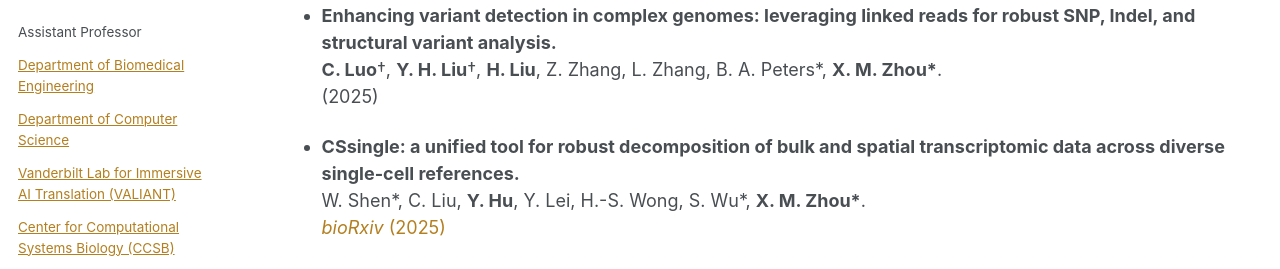
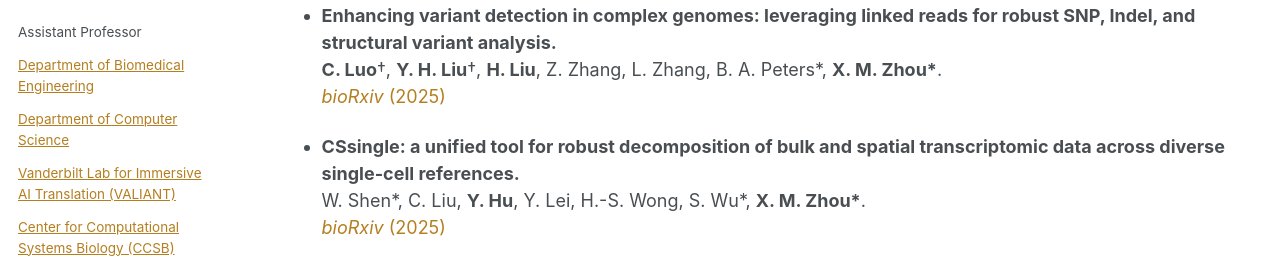
Before and after one commit to maiziezhoulab/Maiziezhoulab.github.io, a Jekyll site: the page built from _pages/publications.md, in a window 1280 px wide and 900 px high. Shown: the part 380-649 px from the top of the window. Built offline with Jekyll 4.4.1, drawn with Linux system fonts in a browser that asks for light colours; some web fonts are replaced.

Commit message:
Update publications.md

```diff
--- a/_pages/publications.md
+++ b/_pages/publications.md
@@ -26,7 +26,7 @@ used Xin Maizie Zhou (X. M. Zhou) for publications after 2022.
 ## Preprints/Under Review
 - **Enhancing variant detection in complex genomes: leveraging linked reads for robust SNP, Indel, and structural variant analysis.**
    **C. Luo**†, **Y. H. Liu**†, **H. Liu**, Z. Zhang, L. Zhang, B. A. Peters\*, **X. M. Zhou\***.
-  (2025)
+  [_bioRxiv_ (2025)](https://www.biorxiv.org/content/10.1101/2025.03.31.646392v1)
 
 - **CSsingle: a unified tool for robust decomposition of bulk and spatial transcriptomic data across diverse single-cell references.**
   W. Shen\*, C. Liu, **Y. Hu**, Y. Lei, H.-S. Wong, S. Wu\*, **X. M. Zhou\***.
```
